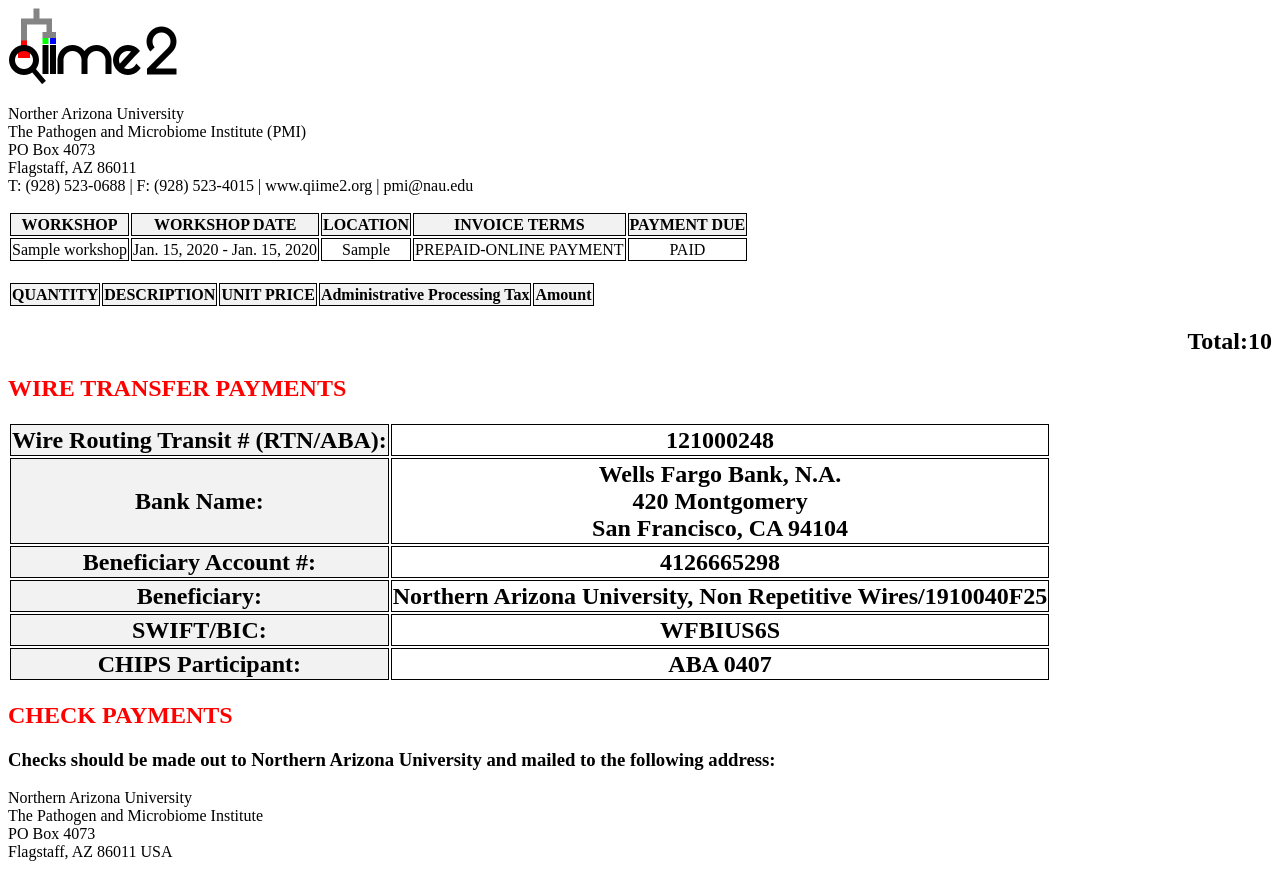
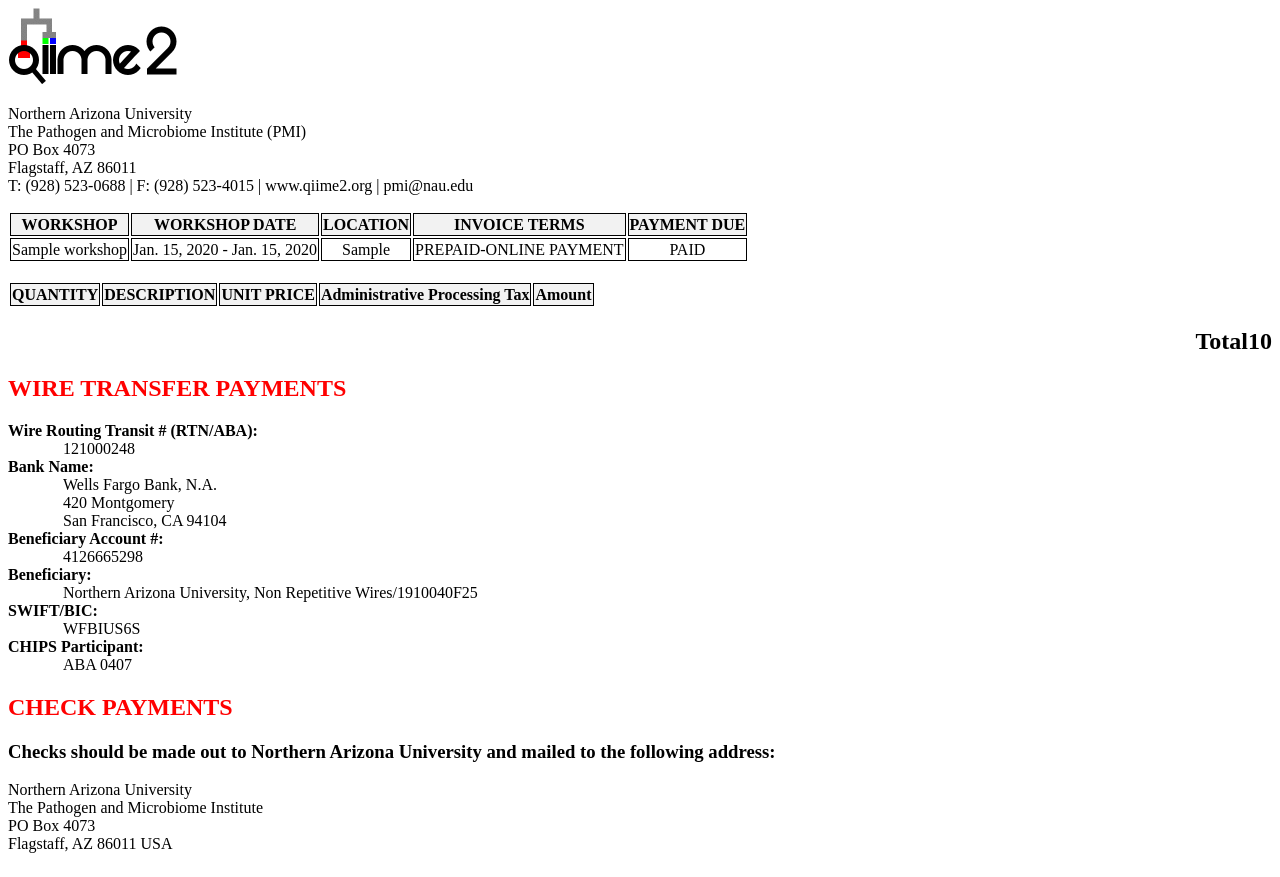
Before and after one commit to qiime2/workshops, a Django app: template workshops/payments/templates/payments/invoice.html in a window 1280 px wide. After the commit the page ends 853 px from the top, so only its background shows below. Run offline with Django 3.2, Linux system fonts and the light colour scheme; tables that the repository leaves empty hold one stand-in row (values such as "Sample post"); the template is opened without the code that fills it: values that come from a table or form of the project are taken from there, most other values are stand-ins (such as "Sample title", 1, 10 or a date in 2020); lists and menus that the app fills with data are empty; parts of the project's set-up code (start-up, migrations or seed data) failed here and were passed over.

Commit message:
SQUASH: Make some layout changes

```diff
--- a/workshops/payments/templates/payments/invoice.html
+++ b/workshops/payments/templates/payments/invoice.html
@@ -37,15 +37,25 @@
             border-right: 1px solid #000;
             text-align: center;
         }
+        .list dt
+        {
+            font-weight: bold;
+        }
+        .list dd
+        {
+            padding-left: 15px
+        }
     </style>
 </head>
 <body>
 <img src="../static/img/q2logo.png" alt="Logo" height="77" width="170">
-<p>Norther Arizona University<br>
-The Pathogen and Microbiome Institute (PMI)<br>
-PO Box 4073<br>
-Flagstaff, AZ 86011<br>
-T: (928) 523-0688 | F: (928) 523-4015 | www.qiime2.org | pmi@nau.edu</p>
+<p>
+    Northern Arizona University<br>
+    The Pathogen and Microbiome Institute (PMI)<br>
+    PO Box 4073<br>
+    Flagstaff, AZ 86011<br>
+    T: (928) 523-0688 | F: (928) 523-4015 | www.qiime2.org | pmi@nau.edu
+</p>
 <!-- The last two columns of this first table can probably go right? -->
 <div>
     <table class="table">
@@ -86,49 +96,45 @@ T: (928) 523-0688 | F: (928) 523-4015 | www.qiime2.org | pmi@nau.edu</p>
            <tr>
                <td>{{ quantity.0 }}</td>
                <td>{{ rate.name }}</td>
-               <!-- I tried to left justify the $ while right justifying the
-                    actual amount like in Alyssa's documents, but even though
-                    I got it to work in html it didn't work once it was
-                    converted to a pdf -->
+               <!-- I tried to left align the $ while right align the actual
+                    amount like in Alyssa's documents, but even though I got it
+                    to work in html it didn't work once it was converted to a
+                    pdf -->
                <td>${{ rate.price }}</td>
-               <td>N/A</td>
+               <td>0.0%</td>
                <td>${{ quantity.1 }}</td>
            </tr>
            {% endfor %}
        </tbody>
    </table>
 </div>
-<h2 style="text-align:right; white-space:pre;">Total:{{ total }}</h2>
+<h2 style="text-align:right; white-space:pre;">Total{{ total }}</h2>
 <div>
-    <h2 style="color:#F00;">WIRE TRANSFER PAYMENTS<h2>
-    <table class="table">
-        <tr>
-            <th>Wire Routing Transit # (RTN/ABA):</th>
-            <td>121000248</td>
-        </tr>
-        <tr>
-            <th>Bank Name:</th>
-            <td>Wells Fargo Bank, N.A.<br>
+    <h2 style="color:#F00;">WIRE TRANSFER PAYMENTS</h2>
+    <dl class="list">
+        <dt>Wire Routing Transit # (RTN/ABA):</dt>
+        <dd>121000248</dd>
+
+        <dt>Bank Name:</dt>
+        <dd>
+            Wells Fargo Bank, N.A.<br>
             420 Montgomery<br>
-            San Francisco, CA 94104</td>
-        </tr>
-        <tr>
-            <th>Beneficiary Account #:</th>
-            <td>4126665298</td>
-        </tr>
-        <tr>
-            <th>Beneficiary:</th>
-            <td>Northern Arizona University, Non Repetitive Wires/1910040F25</td>
-        </tr>
-        <tr>
-            <th>SWIFT/BIC:</th>
-            <td>WFBIUS6S</td>
-        </tr>
-        <tr>
-            <th>CHIPS Participant:</th>
-            <td>ABA 0407</td>
-        </tr>
-    </table>
+            San Francisco, CA 94104
+        </dd>
+
+        <dt>Beneficiary Account #:</dt>
+        <dd>4126665298</dd>
+
+
+        <dt>Beneficiary:</dt>
+        <dd>Northern Arizona University, Non Repetitive Wires/1910040F25</dd>
+
+        <dt>SWIFT/BIC:</dt>
+        <dd>WFBIUS6S</dd>
+
+        <dt>CHIPS Participant:</dt>
+        <dd>ABA 0407</dd>
+    </dl>
 </div>
 <div>
     <h2 style="color:#F00;">CHECK PAYMENTS</h2>
```
Also changed, not shown: workshops/payments/views.py (+4 -5 lines).
